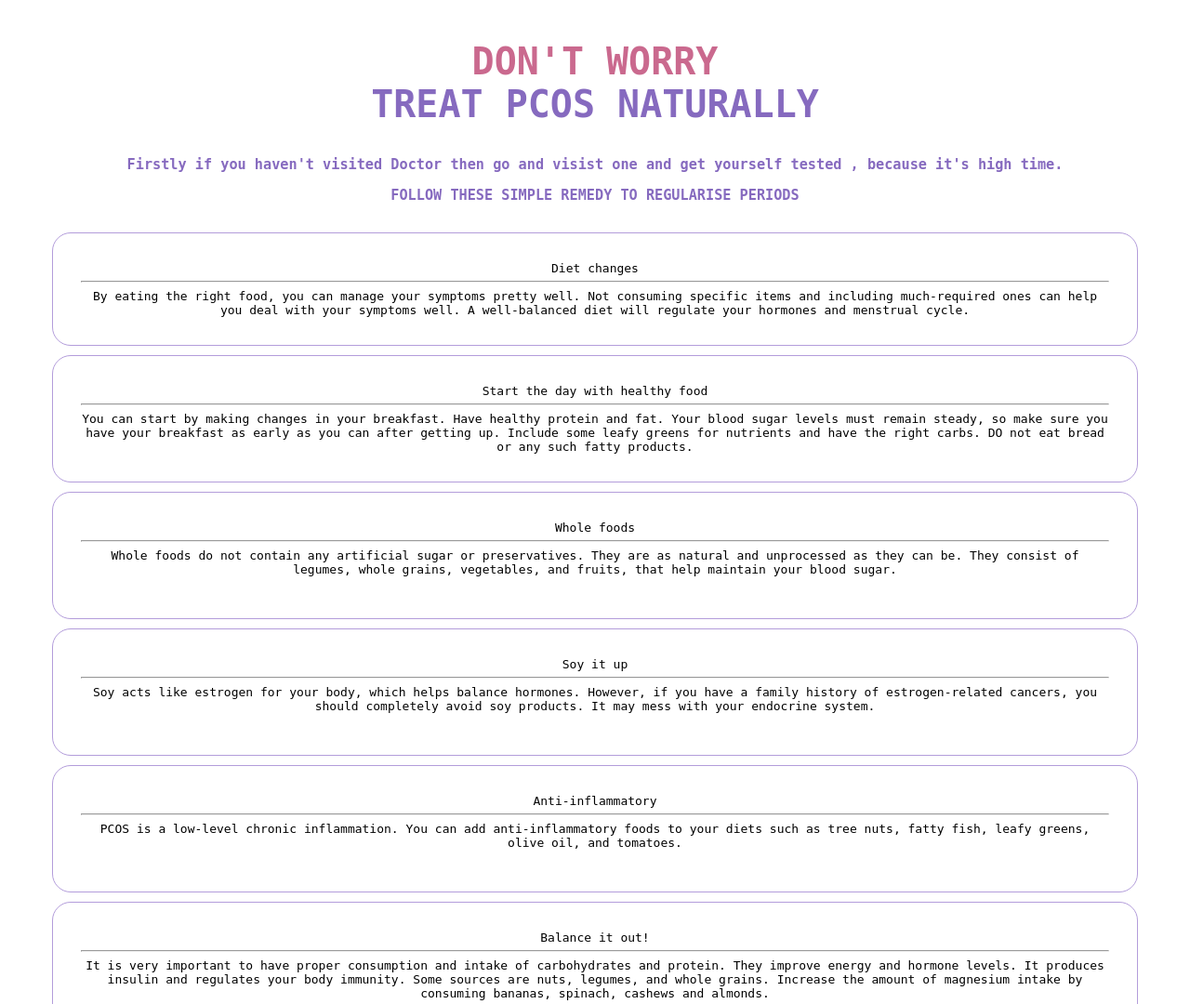
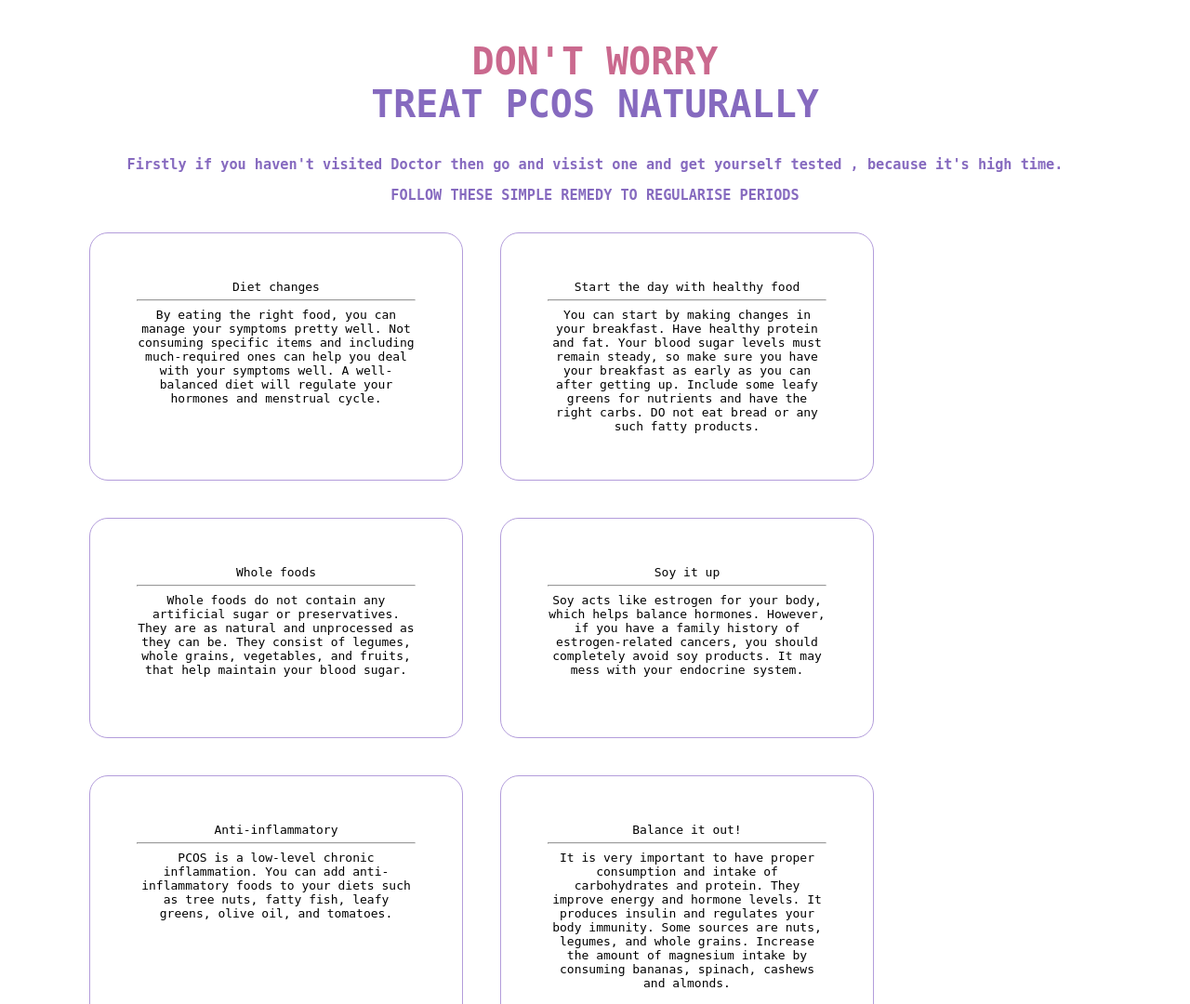
Before and after one commit to hiyabose/MAITRI, a Flask app: page /remedy in a window 1280 px wide; the page is wider, and only the part inside the window is pictured. Shown: the part 582-1662 px from the top of that part at 93% size. Run offline with Flask 2, Linux system fonts and the light colour scheme; parts of the project's set-up code (start-up, migrations or seed data) failed here and were passed over.

Commit message:
Update sol.html

```diff
--- a/template/sol.html
+++ b/template/sol.html
@@ -173,6 +173,15 @@ h3{
 .foot{
   margin-top:40px;
 }
+.cover{
+    flex-direction:row;
+  }
+  .box{
+    width:300px;
+    padding:50px;
+    margin-left:40px;
+    margin-bottom:40px;
+  }
 
 }
 
```
